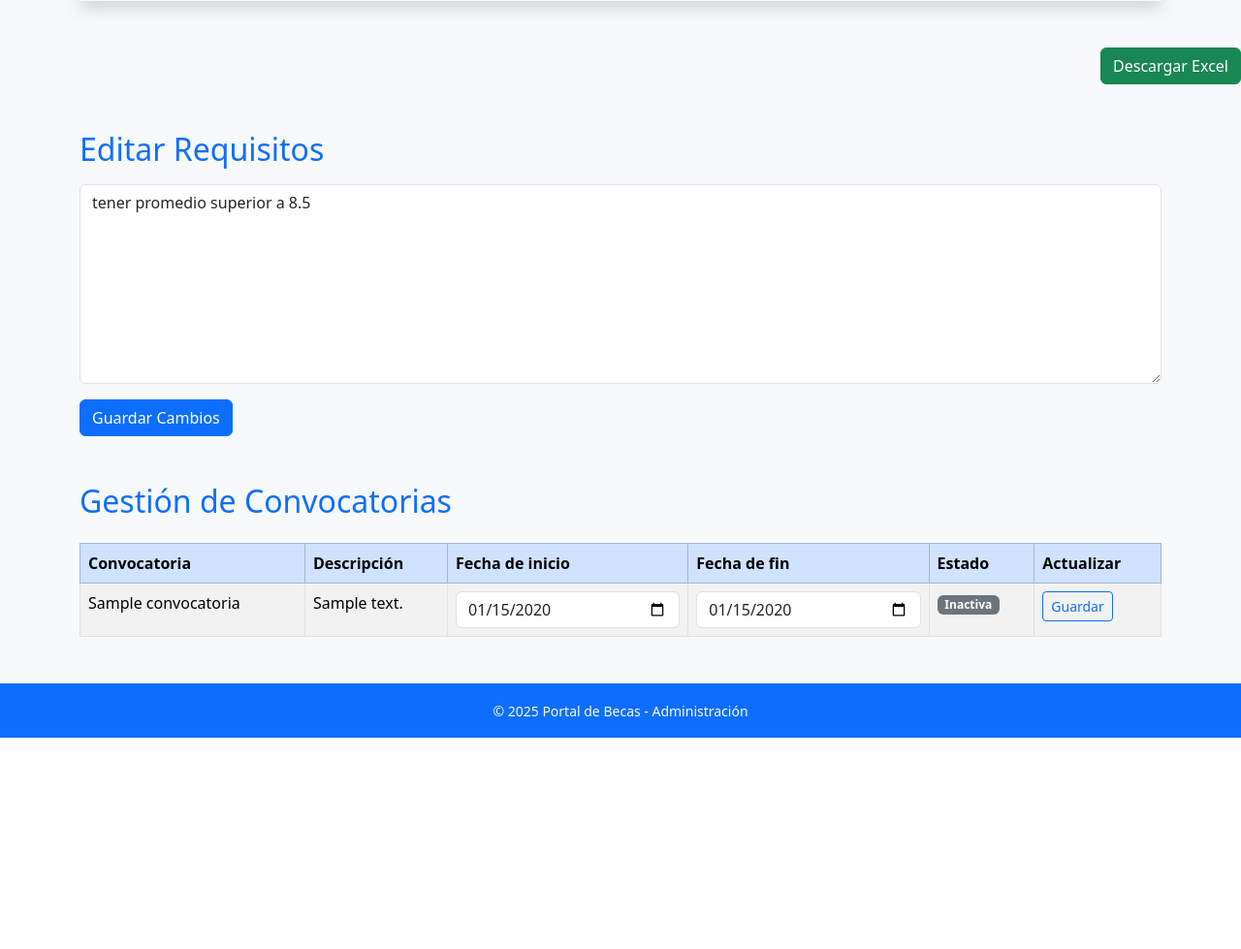
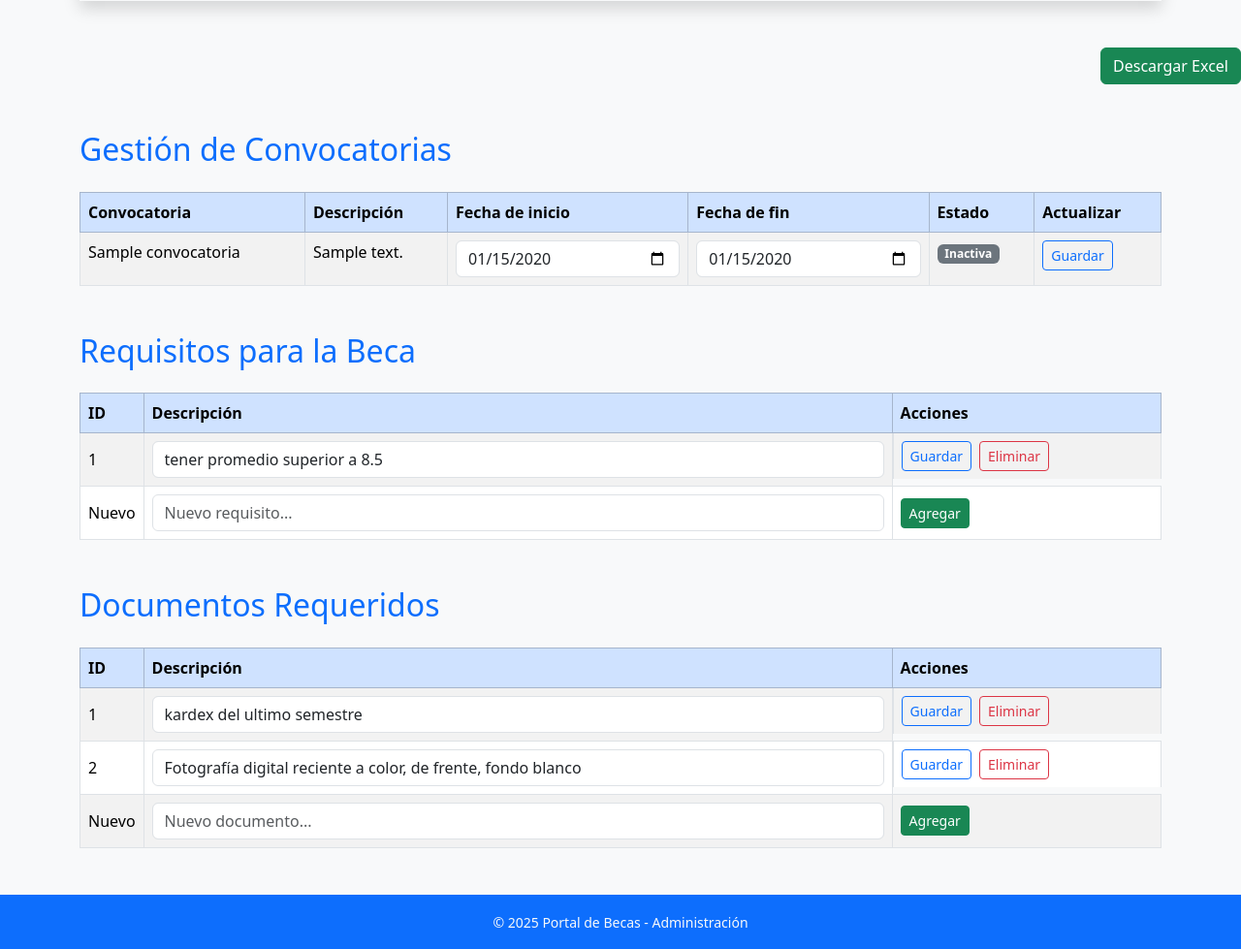
Before and after one commit to IYRH/becas_portal, a Flask app: page /admin/panel in a window 1280 px wide. Shown: the part 354-1333 px from the top of the page at 97% size. Before the commit the page ends 1115 px from the top, so only its background shows below. Run offline with Flask 3, Linux system fonts and the light colour scheme; a user stored in the database is signed in; data comes from the database, SQL or seed files in the repository; both versions use the stored data as it was after the commit; tables that the repository leaves empty hold one stand-in row (values such as "Sample post").

Commit message:
seccion de requisitos y docuemtos editables por el administrador

```diff
--- a/routes/admin_routes.py
+++ b/routes/admin_routes.py
@@ -81,21 +81,78 @@ def panel():
             else:
                 flash(" Error: ID de convocatoria no proporcionado.")
 
-    # Obtener solicitudes y convocatorias
+        # --- Actualización de requisitos ---
+        elif tipo == 'requisito':
+            req_id = request.form.get('id')
+            contenido = request.form.get('contenido')
+
+            if req_id and contenido:
+                cursor.execute('UPDATE requisitos SET contenido = ? WHERE id = ?', (contenido, req_id))
+                conexion.commit()
+                flash("Requisito actualizado correctamente.")
+            elif contenido and not req_id:
+                cursor.execute('INSERT INTO requisitos (contenido) VALUES (?)', (contenido,))
+                conexion.commit()
+                flash("Nuevo requisito agregado.")
+            else:
+                flash("Error: no se proporcionó información válida para el requisito.")
+
+        elif tipo == 'eliminar_requisito':
+            req_id = request.form.get('id')
+            if req_id:
+                cursor.execute('DELETE FROM requisitos WHERE id = ?', (req_id,))
+                conexion.commit()
+                flash("Requisito eliminado correctamente ")
+
+        # --- Actualización de documentos ---
+        elif tipo == 'documento':
+            doc_id = request.form.get('id')
+            descripcion = request.form.get('descripcion')
+
+            if doc_id and descripcion:
+                cursor.execute('UPDATE documentos SET descripcion = ? WHERE id = ?', (descripcion, doc_id))
+                conexion.commit()
+                flash("Documento actualizado correctamente.")
+            elif descripcion and not doc_id:
+                cursor.execute('INSERT INTO documentos (descripcion) VALUES (?)', (descripcion,))
+                conexion.commit()
+                flash("Nuevo documento agregado.")
+            else:
+                flash("Error: no se proporcionó información válida para el documento.")
+
+        elif tipo == 'eliminar_documento':
+            doc_id = request.form.get('id')
+            if doc_id:
+                cursor.execute('DELETE FROM documentos WHERE id = ?', (doc_id,))
+                conexion.commit()
+                flash("Documento eliminado correctamente")
+            else:
+                flash("Error: no se proporcionó un ID válido para eliminar.")
+
+
+
+
+    # Obtener solicitudes
     cursor.execute("SELECT id, nombre, apellidos,matricula , correo, telefono, materias_reprobadas, carrera, porcentaje_cursado, pdf, estatus, comentario_admin FROM solicitudes ORDER BY fecha_registro DESC")
     solicitudes = cursor.fetchall()
 
+    # Obtener convocatorias
     cursor.execute("SELECT id, nombre, descripcion, fecha_inicio, fecha_fin FROM convocatorias")
     convocatorias = cursor.fetchall()
 
-    cursor.execute("SELECT contenido FROM requisitos LIMIT 1")
-    resultado = cursor.fetchone()
-    requisitos = resultado[0] if resultado else "Aún no hay requisitos definidos."
+    # Obtener requisitos
+    cursor.execute("SELECT * FROM requisitos")
+    requisitos = cursor.fetchall()
+
+    # obtener documentos
+    cursor.execute("SELECT * FROM documentos")
+    documentos = cursor.fetchall()
+
 
     conexion.close()
 
     now = datetime.now().strftime('%Y-%m-%d')
-    return render_template('admin_panel.html', solicitudes=solicitudes, convocatorias=convocatorias, now=now, requisitos=requisitos)
+    return render_template('admin_panel.html', solicitudes=solicitudes, convocatorias=convocatorias, requisitos=requisitos, documentos=documentos, now=now)
 
 # Eliminar solicitud
 @admin_bp.route('/eliminar_solicitud/<int:id>', methods=['POST'])
@@ -172,21 +229,3 @@ def descargar_excel():
         download_name="solicitudes_becas.xlsx",
         mimetype="application/vnd.openxmlformats-officedocument.spreadsheetml.sheet"
     )
-
-# Editar requisitos
-@admin_bp.route('/editar_requisitos', methods=['POST'])
-def editar_requisitos():
-    if not session.get('admin'):
-        flash("Debes iniciar sesión para acceder al panel.")
-        return redirect(url_for('admin.login'))
-
-    contenido = request.form['contenido']
-
-    conexion = sqlite3.connect('becas.db')
-    cursor = conexion.cursor()
-    cursor.execute("UPDATE requisitos SET contenido = ? WHERE id = 1", (contenido,))
-    conexion.commit()
-    conexion.close()
-
-    flash("Requisitos actualizados correctamente ✅")
-    return redirect(url_for('admin.panel'))
--- a/routes/main_routes.py
+++ b/routes/main_routes.py
@@ -18,10 +18,13 @@ def index():
     cursor.execute("SELECT nombre, descripcion, fecha_inicio, fecha_fin FROM convocatorias")
     todas = cursor.fetchall()
 
-    # --- Obtener requisitos (solo 1 registro) ---
-    cursor.execute("SELECT contenido FROM requisitos LIMIT 1")
-    resultado = cursor.fetchone()
-    requisitos = resultado[0] if resultado else "Aún no se han definido los requisitos."
+    # --- Obtener requisitos ---
+    cursor.execute("SELECT contenido FROM requisitos")
+    requisitos = [fila[0] for fila in cursor.fetchall()]
+
+    # --- Obtener documentos ---
+    cursor.execute("SELECT descripcion FROM documentos")
+    documentos = [fila[0] for fila in cursor.fetchall()]
 
     conexion.close()
 
@@ -48,7 +51,8 @@ def index():
     return render_template(
         'index.html',
         convocatorias=convocatorias_info,
-        requisitos=requisitos
+        requisitos=requisitos,
+        documentos=documentos
     )
 
 
--- a/templates/admin_panel.html
+++ b/templates/admin_panel.html
@@ -168,15 +168,6 @@
   </a>
 </div>
 
-<!-- Editar requisitos -->
-<div class="container my-5">
-  <h2 class="text-primary mb-3">Editar Requisitos</h2>
-
-  <form action="{{ url_for('admin.editar_requisitos') }}" method="POST">
-    <textarea name="contenido" class="form-control" rows="8">{{ requisitos }}</textarea>
-    <button class="btn btn-primary mt-3">Guardar Cambios</button>
-  </form>
-</div>
 
 <!-- Cambiar estado de convocatorias -->
 <div class="container my-5">
@@ -222,6 +213,97 @@
   </table>
 </div>
 
+ <!-- Sección de Requisitos -->
+<div class="container my-5">
+  <h2 class="text-primary mb-4">Requisitos para la Beca</h2>
+
+  <table class="table table-bordered table-striped align-middle">
+    <thead class="table-primary">
+      <tr>
+        <th style="width: 5%;">ID</th>
+        <th style="width: 70%;">Descripción</th>
+        <th style="width: 25%;">Acciones</th>
+      </tr>
+    </thead>
+    <tbody>
+      {% for r in requisitos %}
+      <tr>
+        <form action="{{ url_for('admin.panel') }}" method="POST">
+          <input type="hidden" name="tipo" value="requisito">
+          <input type="hidden" name="id" value="{{ r[0] }}">
+          <td>{{ r[0] }}</td>
+          <td><input type="text" class="form-control" name="contenido" value="{{ r[1] }}"></td>
+          <td class="d-flex gap-2">
+            <button class="btn btn-sm btn-outline-primary">Guardar</button>
+        </form>
+        <form action="{{ url_for('admin.panel') }}" method="POST" onsubmit="return confirm('¿Seguro que deseas eliminar este requisito?');">
+          <input type="hidden" name="tipo" value="eliminar_requisito">
+          <input type="hidden" name="id" value="{{ r[0] }}">
+          <button class="btn btn-sm btn-outline-danger">Eliminar</button>
+        </form>
+          </td>
+      </tr>
+      {% endfor %}
+      <!-- Agregar nuevo requisito -->
+      <tr>
+        <form action="{{ url_for('admin.panel') }}" method="POST">
+          <input type="hidden" name="tipo" value="requisito">
+          <td>Nuevo</td>
+          <td><input type="text" class="form-control" name="contenido" placeholder="Nuevo requisito..."></td>
+          <td><button class="btn btn-sm btn-success">Agregar</button></td>
+        </form>
+      </tr>
+    </tbody>
+  </table>
+</div>
+
+
+<!-- Sección de Documentos Requeridos -->
+<div class="container my-5">
+  <h2 class="text-primary mb-4">Documentos Requeridos</h2>
+
+  <table class="table table-bordered table-striped align-middle">
+    <thead class="table-primary">
+      <tr>
+        <th style="width: 5%;">ID</th>
+        <th style="width: 70%;">Descripción</th>
+        <th style="width: 25%;">Acciones</th>
+      </tr>
+    </thead>
+    <tbody>
+      {% for d in documentos %}
+      <tr>
+        <form action="{{ url_for('admin.panel') }}" method="POST">
+          <input type="hidden" name="tipo" value="documento">
+          <input type="hidden" name="id" value="{{ d[0] }}">
+          <td>{{ d[0] }}</td>
+          <td><input type="text" class="form-control" name="descripcion" value="{{ d[1] }}"></td>
+          <td class="d-flex gap-2">
+            <button class="btn btn-sm btn-outline-primary">Guardar</button>
+        </form>
+        <!-- Botón de eliminar -->
+        <form action="{{ url_for('admin.panel') }}" method="POST" onsubmit="return confirm('¿Seguro que deseas eliminar este documento?');">
+          <input type="hidden" name="tipo" value="eliminar_documento">
+          <input type="hidden" name="id" value="{{ d[0] }}">
+          <button class="btn btn-sm btn-outline-danger">Eliminar</button>
+        </form>
+          </td>
+      </tr>
+      {% endfor %}
+      <!-- Agregar nuevo documento -->
+      <tr>
+        <form action="{{ url_for('admin.panel') }}" method="POST">
+          <input type="hidden" name="tipo" value="documento">
+          <td>Nuevo</td>
+          <td><input type="text" class="form-control" name="descripcion" placeholder="Nuevo documento..."></td>
+          <td><button class="btn btn-sm btn-success">Agregar</button></td>
+        </form>
+      </tr>
+    </tbody>
+  </table>
+</div>
+
+
 
 <footer class="bg-primary text-light text-center py-3 mt-5">
   <small>© 2025 Portal de Becas - Administración</small>
```
Also changed, not shown: database/db_setup.py (+13 -5 lines), templates/index.html (+44 -3 lines), becas.db (added), static/css/style.css (line endings or trailing spaces).
